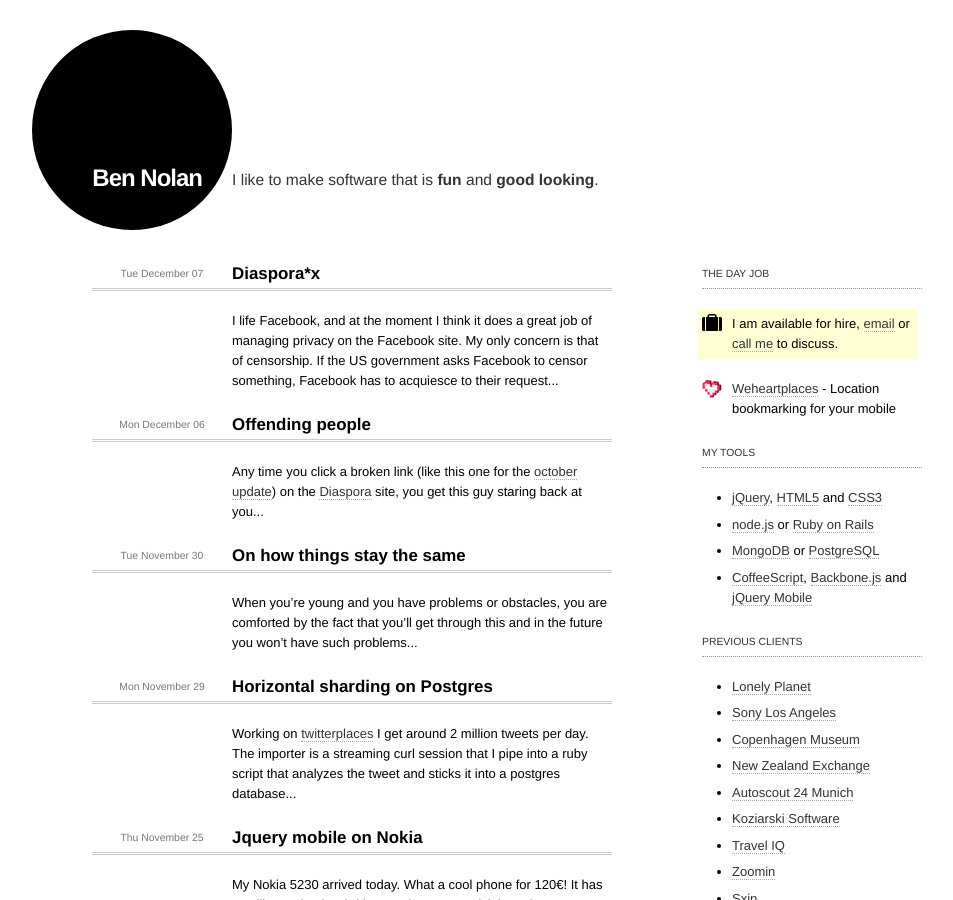
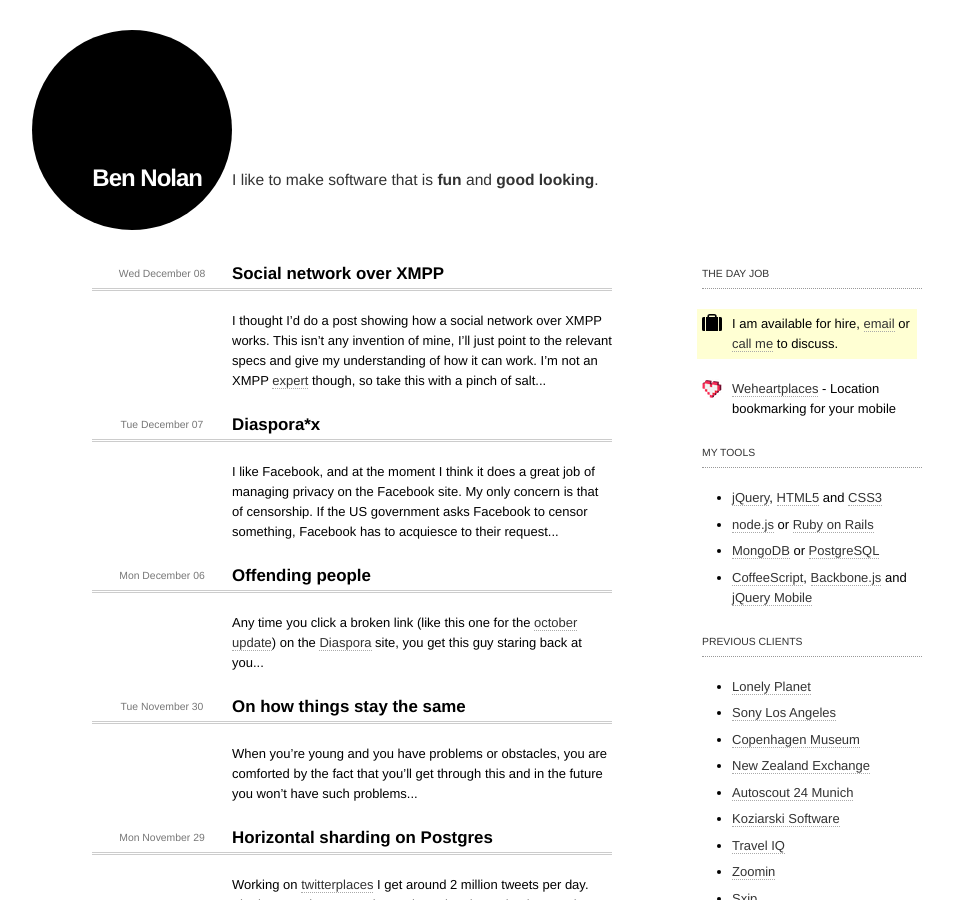
Before and after one commit to bnolan/bnolan.github.com, a Jekyll site: the page built from index.md, in a window 1280 px wide and 900 px high. Shown: the whole window, without its empty margins (108-1061 px from the left). Built offline with Jekyll 4.4.1, drawn with Linux system fonts in a browser that asks for light colours; some of the changed text lies outside the part shown.

Commit message:
* Commit

```diff
--- a/_posts/2010-12-07-diaspora-x.md
+++ b/_posts/2010-12-07-diaspora-x.md
@@ -3,7 +3,7 @@ layout: post
 title: Diaspora*x
 ---
 
-I life Facebook, and at the moment I think it does a great job of managing privacy on the Facebook site. My only concern is that of censorship. If the US government asks Facebook to censor something, Facebook has to acquiesce to their request.
+I like Facebook, and at the moment I think it does a great job of managing privacy on the Facebook site. My only concern is that of censorship. If the US government asks Facebook to censor something, Facebook has to acquiesce to their request.
 
 I don't believe this is a problem in the short term (if the wikileaks facebook page goes offline no one is going to die), but I do think the idea of having a distributed social network - where there is no central point of control or central point of failure - is a cool idea.
 
--- /dev/null
+++ b/_posts/2010-12-08-Social-network-over-xmpp.md
@@ -0,0 +1,60 @@
+---
+layout: post
+title: Social network over XMPP
+---
+
+I thought I'd do a post showing how a social network over XMPP works. This isn't any invention of mine, I'll just point to the relevant specs and give my understanding of how it can work. I'm not an XMPP [expert](http://www.buddycloud.com/) though, so take this with a pinch of salt.
+
+# User IDS
+
+Users are identified by their jabber id, which looks like an email address - eg: `bnolan@gmail.com` or `ben@diaspora-x.com`. Users have to be associated with a jabber server, but they can use any client they want. For example I could use diaspora-x.com to access my bnolan@gmail.com jabber account.
+
+_nb:_ Diaspora-x won't support gmail as a jabber server until gtalk supports  [oauth](http://www.google.com/support/forum/p/Talk/thread?tid=2c8f523795126684&hl=en), since otherwise a diaspora-x seed would have to store google account passwords.
+
+# Pubsub
+
+XMPP supports publish/subscribe via [XEP-0060](http://xmpp.org/extensions/xep-0060.html). This means that you can send a message to your xmpp server, with no to address specified. Everyone on your roster who is subscribing for those kind of events will get your message. If someone on your roster is offline, their xmpp server will store your message until they come back online.
+
+# Personal eventing protocol
+
+[XEP-0163](http://xmpp.org/extensions/xep-0163.html) describes how any jabber user can act as a virtual pubsub service, and send their own status / events.
+
+    <iq from='juliet@capulet.lit/balcony' type='set' id='pub1'>
+      <pubsub xmlns='http://jabber.org/protocol/pubsub'>
+        <publish node='http://jabber.org/protocol/tune'>
+          <item>
+            <tune xmlns='http://jabber.org/protocol/tune'>
+              <artist>Gerald Finzi</artist>
+              <length>255</length>
+              <source>Music for "Love's Labors Lost" (Suite for small orchestra)</source>
+              <title>Introduction (Allegro vigoroso)</title>
+              <track>1</track>
+            </tune>
+          </item>
+        </publish>
+      </pubsub>
+    </iq>
+
+<cite>Sending a song update using the tunes extension</cite>
+<br />
+
+This pubsub activity is commonly used by [user tunes](http://xmpp.org/extensions/xep-0118.html) so you can see what your friends are listening to. If you've ever seen someone updating their adium status with song names from itunes, they might've been using XEP-0118.
+
+Another use of publish / subscribe is microblogging - described in [XEP-0277](http://xmpp.org/extensions/xep-0277.html).
+
+# Microblogging
+
+Microblogging over xmpp create a node `urn:xmpp:microblog:0` on each user, and then provides a protocol for sending atom messages over xmpp. This protocol has been expanded upon by the [Vodafone research group](http://http://onesocialweb.org/) as [Activity Streams over XMPP](http://onesocialweb.org/spec/1.0/osw-activities.html) which lets you publish, update and delete posts. It also gives a [vocabulary of verbs](http://activitystrea.ms/schema/1.0/activity-schema-01.html) that you can use to describe your activity, so you can like, bookmark or group posts.
+
+A client doesn't have to implement all the verbs. Diaspora\*x only implements the like and post protocols (replies to posts are posts as well), but as you fill out the functionality, you have a predefined vocabulary so that clients can work together.
+
+# Alternate clients
+
+I have a few goals for diaspora\*x, if I keep working on it.
+
+1. Get federation working reliably with other servers, currently the xmpp connector is incomplete, although it shouldn't take long to get going. I'd also like to test the federation against another social network, maybe buddycloud, or onesocialweb.
+1. Create a desktop client using strophe.js, that connects to the jabber server directly (via BOSH) and shows how a client can be implemented in the simplest possible way.
+
+A part of my job I think, is to demistify social networking over xmpp, as it's quite a simple idea and easy to implement on the current specs.
+
+I also have to read up on ostatus and work out if and how diaspora\*x should work with ostatus. If it makes sense to add ostatus support, that would mean anyone on the status.net network would be friendable via a disapora\*x seed.
```
